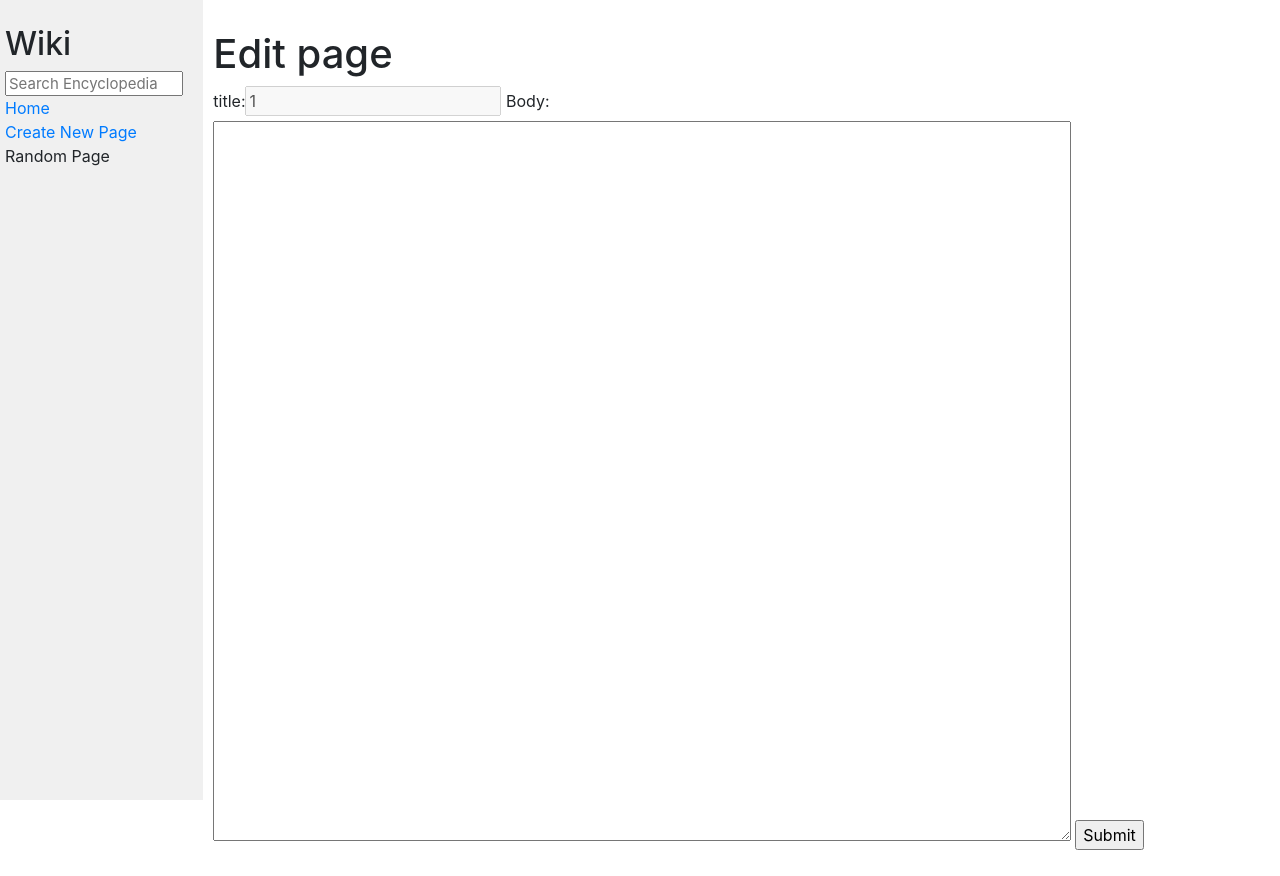
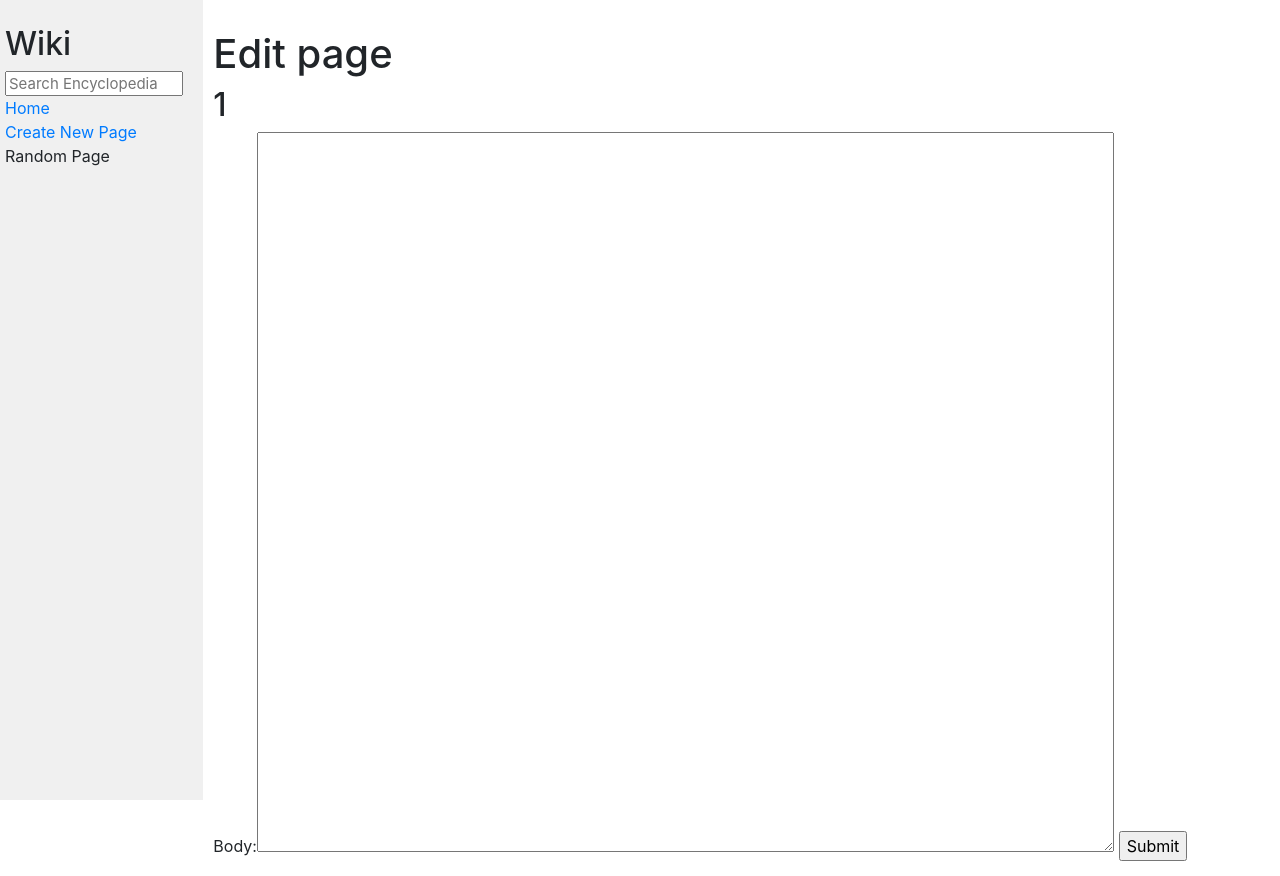
Before and after one commit to dtettarasar/cs50w-pset1, a Django app: page /edit/1/ in a window 1280 px wide. Before the commit the page ends 850 px from the top, so only its background shows below. Run offline with Django 3.2, Linux system fonts and the light colour scheme; some libraries are stand-ins or nearby versions.

Commit message:
edit form : remove the title field

```diff
--- a/encyclopedia/templates/encyclopedia/edit_entry.html
+++ b/encyclopedia/templates/encyclopedia/edit_entry.html
@@ -6,6 +6,8 @@
 
 {% block body %}
     <h1>Edit page</h1>
+
+    <h2> {{entry_title}} </h2>
 
     <form action="{% url 'encyclopedia:edit_entry' entry_title %}" method="post">
 
--- a/encyclopedia/views.py
+++ b/encyclopedia/views.py
@@ -30,7 +30,7 @@ class NewEntryForm(forms.Form):
 
 class EditEntryForm(forms.Form):
 
-    title = forms.CharField(label='title', max_length=50, disabled=True)
+    # title = forms.CharField(label='title', max_length=50, disabled=True)
     body = forms.CharField(widget=forms.Textarea(attrs={"rows":8, "cols":10}))
 
 def index(request):
@@ -96,7 +96,7 @@ def edit(request, entry_title):
 
             form_data = {
 
-                'title': form.cleaned_data['title'],
+                # 'title': form.cleaned_data['title'],
                 'body' : form.cleaned_data['body']
 
             }
```
